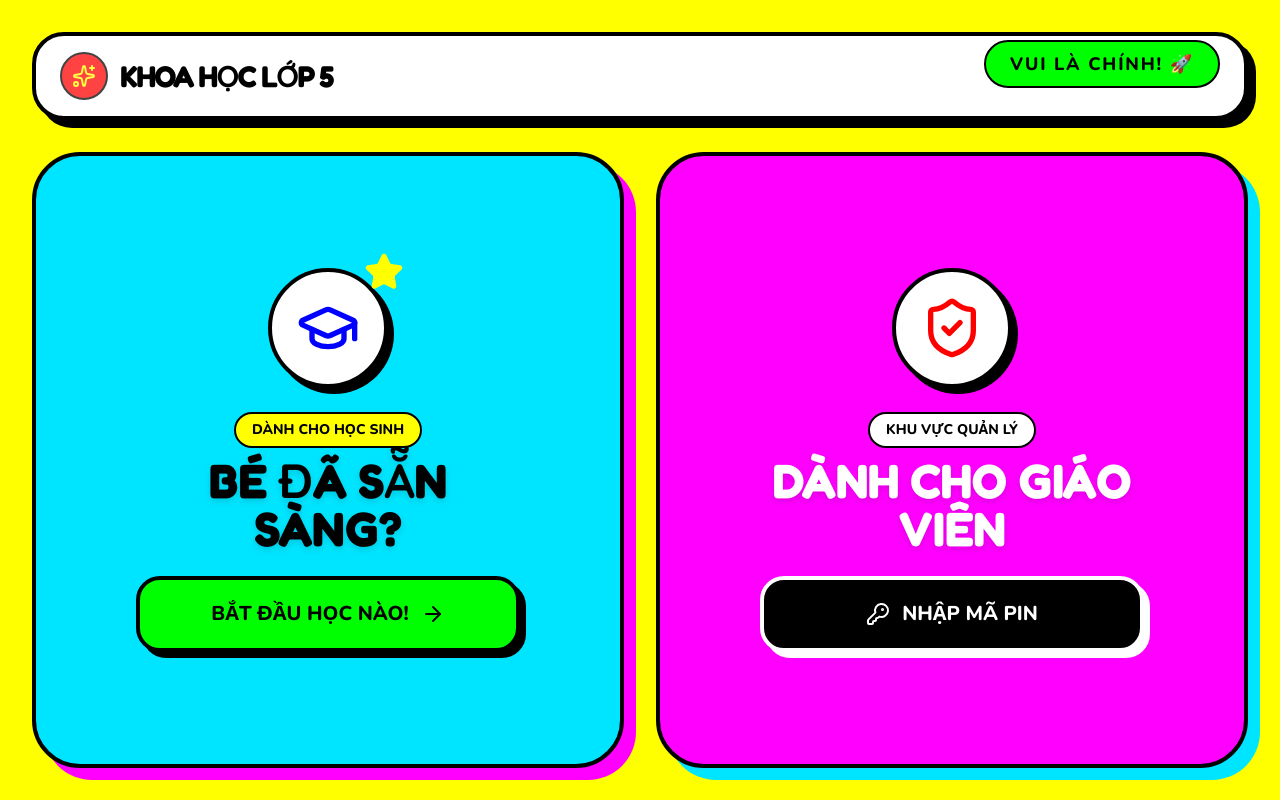
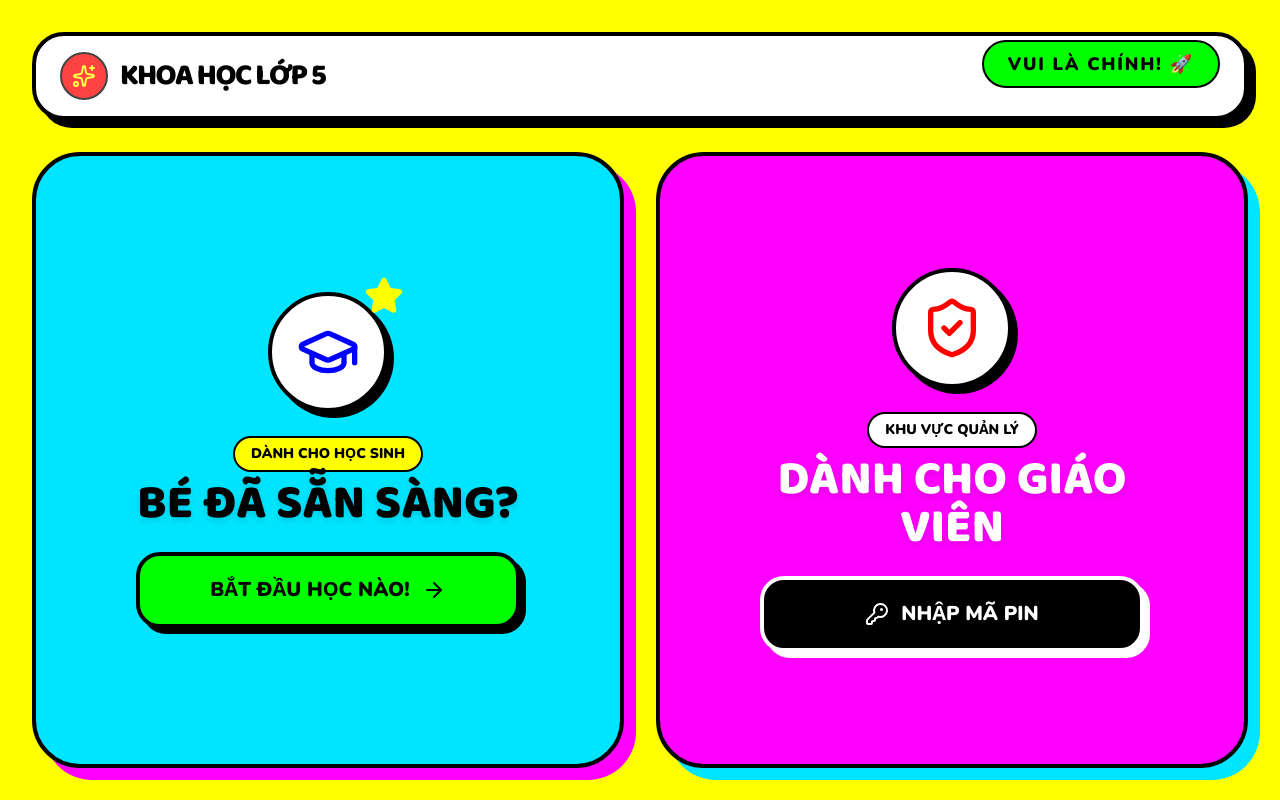
Before and after one commit to nhaxlinh2202-cyber/khoa-hoc-lop-5, a Next.js app: page / in a window 1280 px wide. Built offline with nearby package versions, Linux system fonts and the light colour scheme.

Commit message:
style: replace Fredoka with Baloo 2 for vietnamese support

```diff
--- a/src/app/globals.css
+++ b/src/app/globals.css
@@ -1,9 +1,9 @@
-@import url('https://fonts.googleapis.com/css2?family=Quicksand:wght@400;500;600;700&family=Nunito:wght@400;600;700;800&family=Fredoka:wght@400;500;600;700&display=swap');
+@import url('https://fonts.googleapis.com/css2?family=Quicksand:wght@400;500;600;700&family=Nunito:wght@400;600;700;800;900&family=Baloo+2:wght@400;500;600;700;800&display=swap');
 @import "tailwindcss";
 
 @theme {
   --font-sans: "Nunito", ui-sans-serif, system-ui, sans-serif;
-  --font-display: "Fredoka", "Quicksand", sans-serif;
+  --font-display: "Baloo 2", "Nunito", sans-serif;
   --font-mono: "Quicksand", monospace;
 
   /* Fun & Playful Theme Colors */
```
